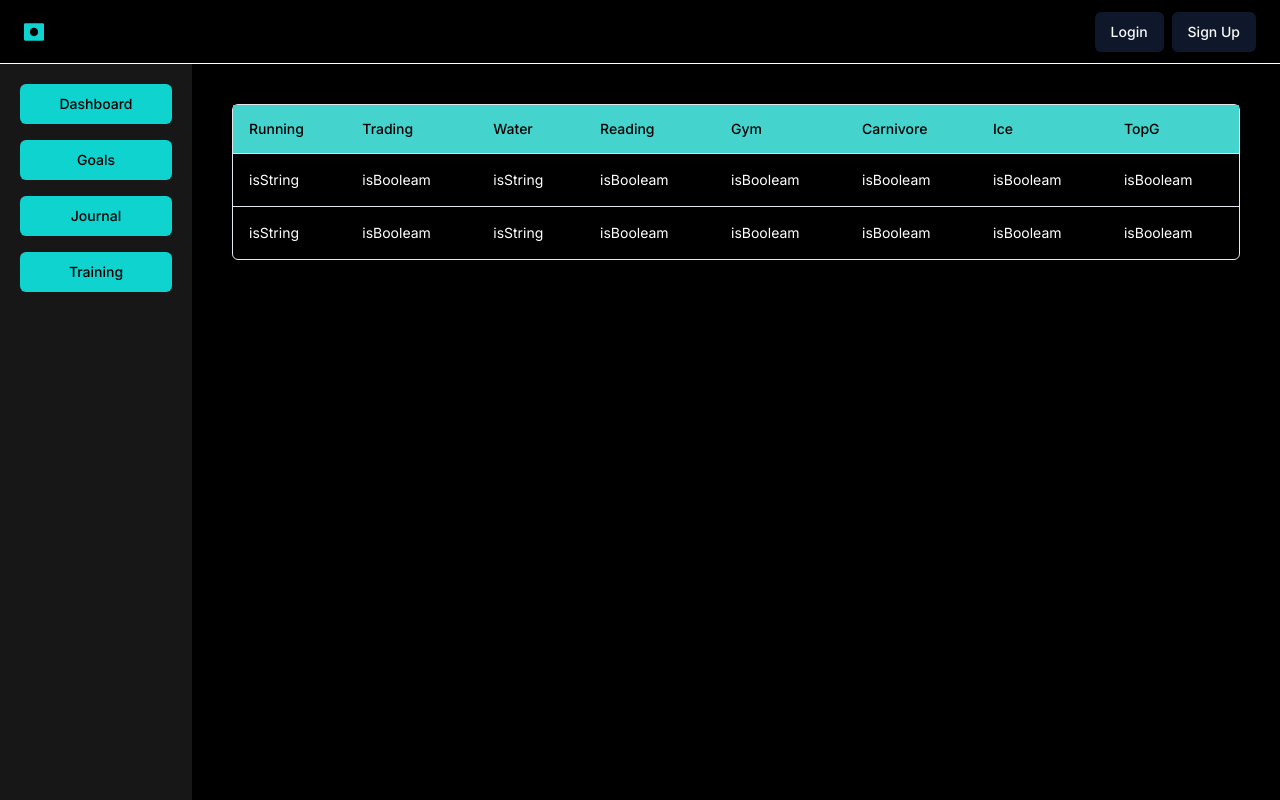
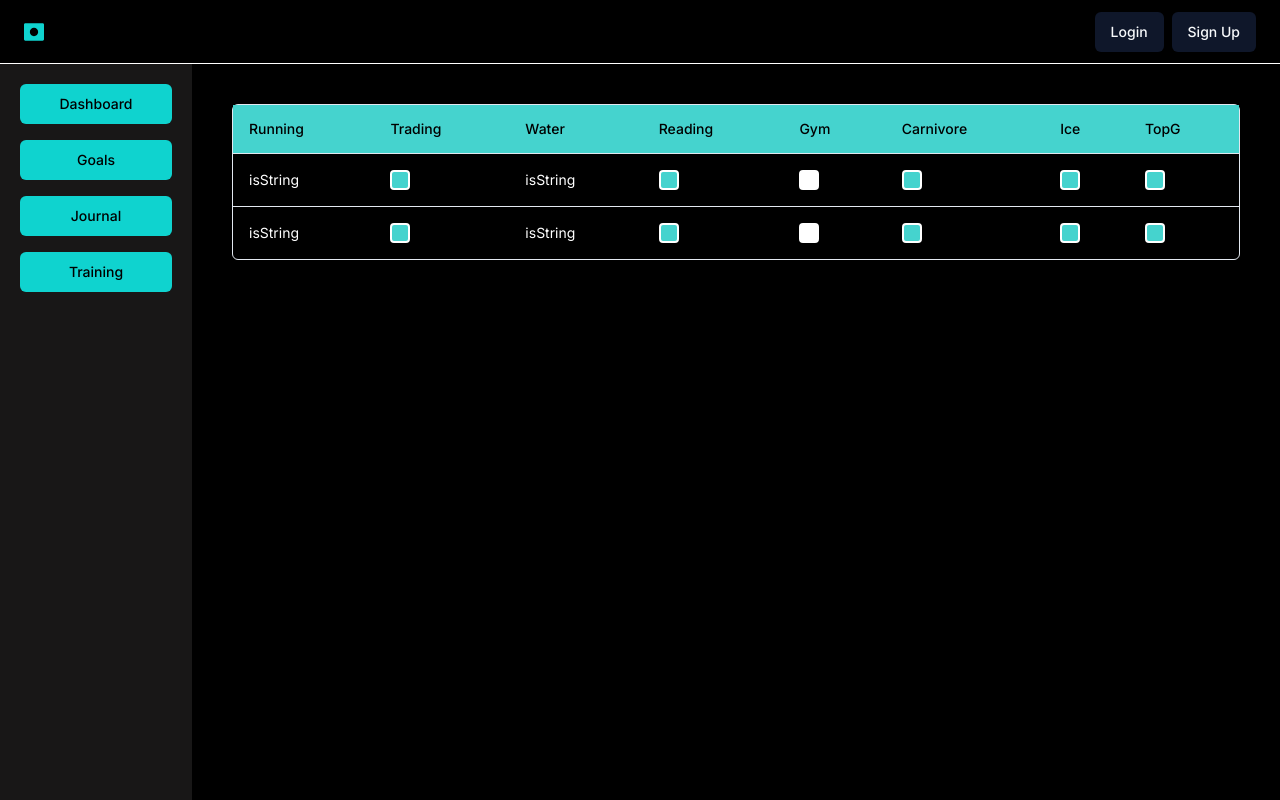
Before and after one commit to dsbraydev/next-level-web, a Next.js app: page /dashboard/goals in a window 1280 px wide. Built offline with nearby package versions, Linux system fonts and the light colour scheme.

Commit message:
added custom checkbox

```diff
--- /dev/null
+++ b/app/components/elements/CustomCheckbox/index.tsx
@@ -0,0 +1,14 @@
+interface IChecked {
+  checked: boolean;
+}
+const CustomCheckbox = ({ checked }: IChecked) => {
+  return (
+    <div
+      className={`h-5 w-5 rounded border-white border-2 ${
+        checked ? "bg-[#45d3ce]" : "bg-white"
+      }`}
+    />
+  );
+};
+
+export default CustomCheckbox;
--- a/app/components/elements/TableData/index.tsx
+++ b/app/components/elements/TableData/index.tsx
@@ -16,6 +16,7 @@ import {
   TableHeader,
   TableRow,
 } from "@/components/ui/table";
+import CustomCheckbox from "../CustomCheckbox";
 
 interface DataTableProps<TData, TValue> {
   columns: ColumnDef<TData, TValue>[];
@@ -35,7 +36,7 @@ export function DataTable<TData, TValue>({
   const handleRenderCell = (cell: Cell<TData, unknown>) => {
     const value = cell.getValue();
     if (typeof value === "boolean") {
-      return <p>isBooleam</p>;
+      return <CustomCheckbox checked={value} />;
     } else if (typeof value === "string") {
       return <p>isString</p>;
     }
```
